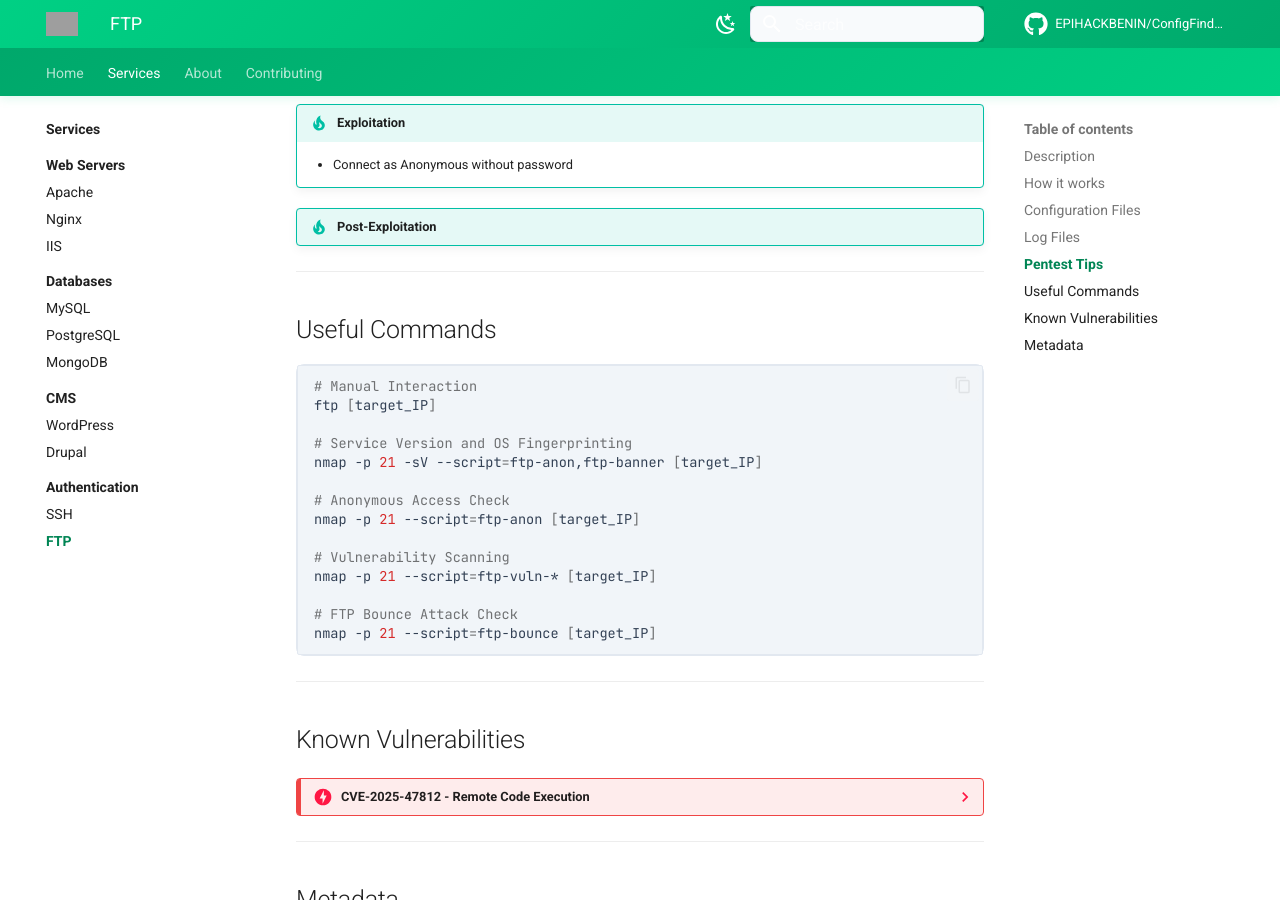
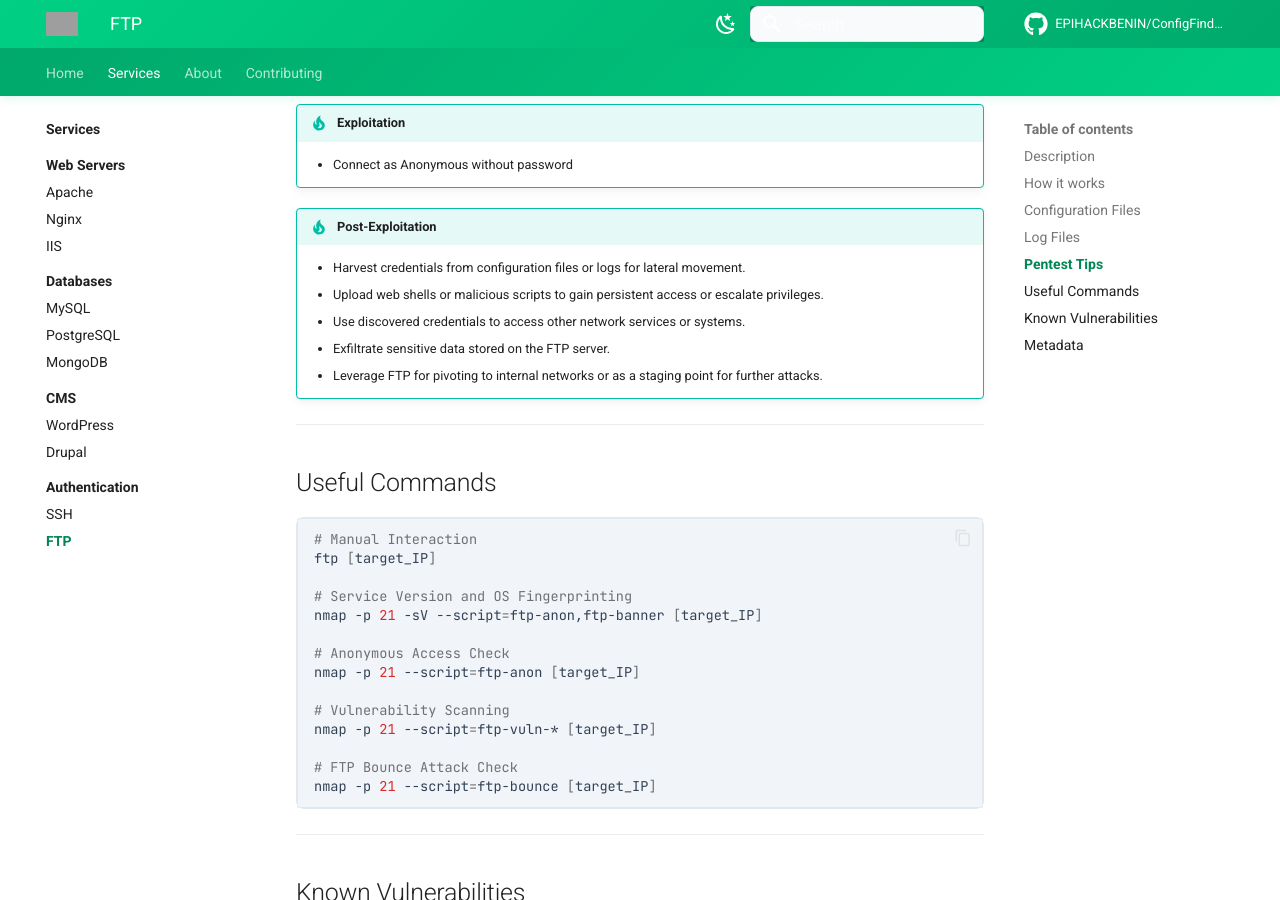
Before and after one commit to EPIHACKBENIN/ConfigFinder, an MkDocs documentation site: the page built from docs/services/auth/ftp.md, in a window 1280 px wide and 900 px high, scrolled down 2421 px. Built offline with MkDocs 1.6.1 and Material for MkDocs 9.7.7, drawn with Linux system fonts in a browser that asks for light colours; comment, search, counter and statistics services are not loaded; grey boxes are pictures that could not be loaded.

Commit message:
Update docs/services/auth/ftp.md
Co-authored-by: Copilot <175728472+Copilot@users.noreply.github.com>

```diff
--- a/docs/services/auth/ftp.md
+++ b/docs/services/auth/ftp.md
@@ -154,6 +154,11 @@ C:\Program Files\FileZilla Server\logs
     - Connect as Anonymous without password
 
 !!! tip "Post-Exploitation"
+    - Harvest credentials from configuration files or logs for lateral movement.
+    - Upload web shells or malicious scripts to gain persistent access or escalate privileges.
+    - Use discovered credentials to access other network services or systems.
+    - Exfiltrate sensitive data stored on the FTP server.
+    - Leverage FTP for pivoting to internal networks or as a staging point for further attacks.
 
 ---
 
```
